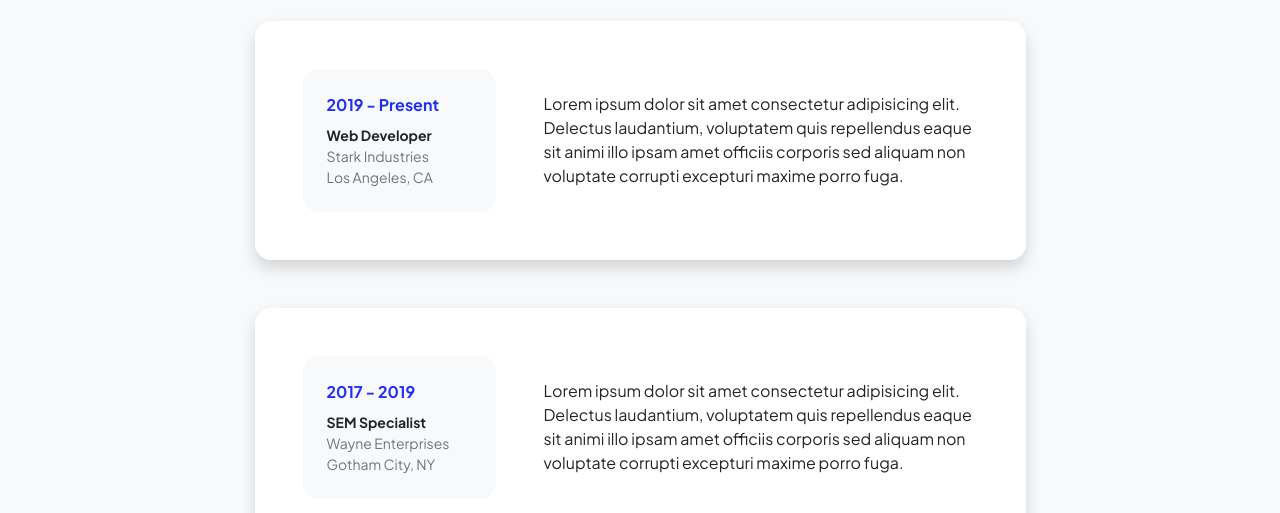
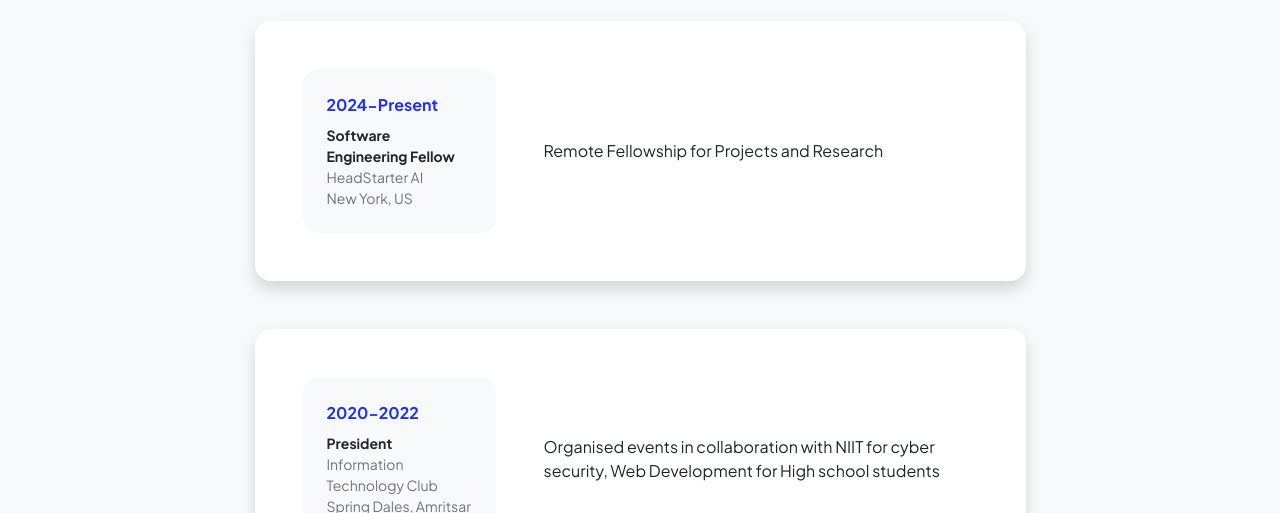
Before and after one commit to kam0561/portfolio, a plain HTML site: page resume.html in a window 1280 px wide. Shown: the part 287-800 px from the top of the page. Drawn offline with nearby package versions, Linux system fonts and the light colour scheme.

Commit message:
experience edited

```diff
--- a/resume.html
+++ b/resume.html
@@ -52,35 +52,35 @@
                                     Download Resume
                                 </a>
                             </div>
+                            <!-- Experience Card 2-->
+                            <div class="card shadow border-0 rounded-4 mb-5">
+                                <div class="card-body p-5">
+                                    <div class="row align-items-center gx-5">
+                                        <div class="col text-center text-lg-start mb-4 mb-lg-0">
+                                            <div class="bg-light p-4 rounded-4">
+                                                <div class="text-primary fw-bolder mb-2">2024-Present</div>
+                                                <div class="small fw-bolder">Software Engineering Fellow</div>
+                                                <div class="small text-muted">HeadStarter AI</div>
+                                                <div class="small text-muted">New York, US</div>
+                                            </div>
+                                        </div>
+                                        <div class="col-lg-8"><div>Remote Fellowship for Projects and Research</div></div>
+                                    </div>
+                                </div>
+                            </div>
                             <!-- Experience Card 1-->
                             <div class="card shadow border-0 rounded-4 mb-5">
                                 <div class="card-body p-5">
                                     <div class="row align-items-center gx-5">
                                         <div class="col text-center text-lg-start mb-4 mb-lg-0">
                                             <div class="bg-light p-4 rounded-4">
-                                                <div class="text-primary fw-bolder mb-2">2019 - Present</div>
-                                                <div class="small fw-bolder">Web Developer</div>
-                                                <div class="small text-muted">Stark Industries</div>
-                                                <div class="small text-muted">Los Angeles, CA</div>
+                                                <div class="text-primary fw-bolder mb-2">2020-2022</div>
+                                                <div class="small fw-bolder">President</div>
+                                                <div class="small text-muted">Information Technology Club</div>
+                                                <div class="small text-muted">Spring Dales, Amritsar</div>
                                             </div>
                                         </div>
-                                        <div class="col-lg-8"><div>Lorem ipsum dolor sit amet consectetur adipisicing elit. Delectus laudantium, voluptatem quis repellendus eaque sit animi illo ipsam amet officiis corporis sed aliquam non voluptate corrupti excepturi maxime porro fuga.</div></div>
-                                    </div>
-                                </div>
-                            </div>
-                            <!-- Experience Card 2-->
-                            <div class="card shadow border-0 rounded-4 mb-5">
-                                <div class="card-body p-5">
-                                    <div class="row align-items-center gx-5">
-                                        <div class="col text-center text-lg-start mb-4 mb-lg-0">
-                                            <div class="bg-light p-4 rounded-4">
-                                                <div class="text-primary fw-bolder mb-2">2017 - 2019</div>
-                                                <div class="small fw-bolder">SEM Specialist</div>
-                                                <div class="small text-muted">Wayne Enterprises</div>
-                                                <div class="small text-muted">Gotham City, NY</div>
-                                            </div>
-                                        </div>
-                                        <div class="col-lg-8"><div>Lorem ipsum dolor sit amet consectetur adipisicing elit. Delectus laudantium, voluptatem quis repellendus eaque sit animi illo ipsam amet officiis corporis sed aliquam non voluptate corrupti excepturi maxime porro fuga.</div></div>
+                                        <div class="col-lg-8"><div>Organised events in collaboration with NIIT for cyber security, Web Development for High school students</div></div>
                                     </div>
                                 </div>
                             </div>
```
